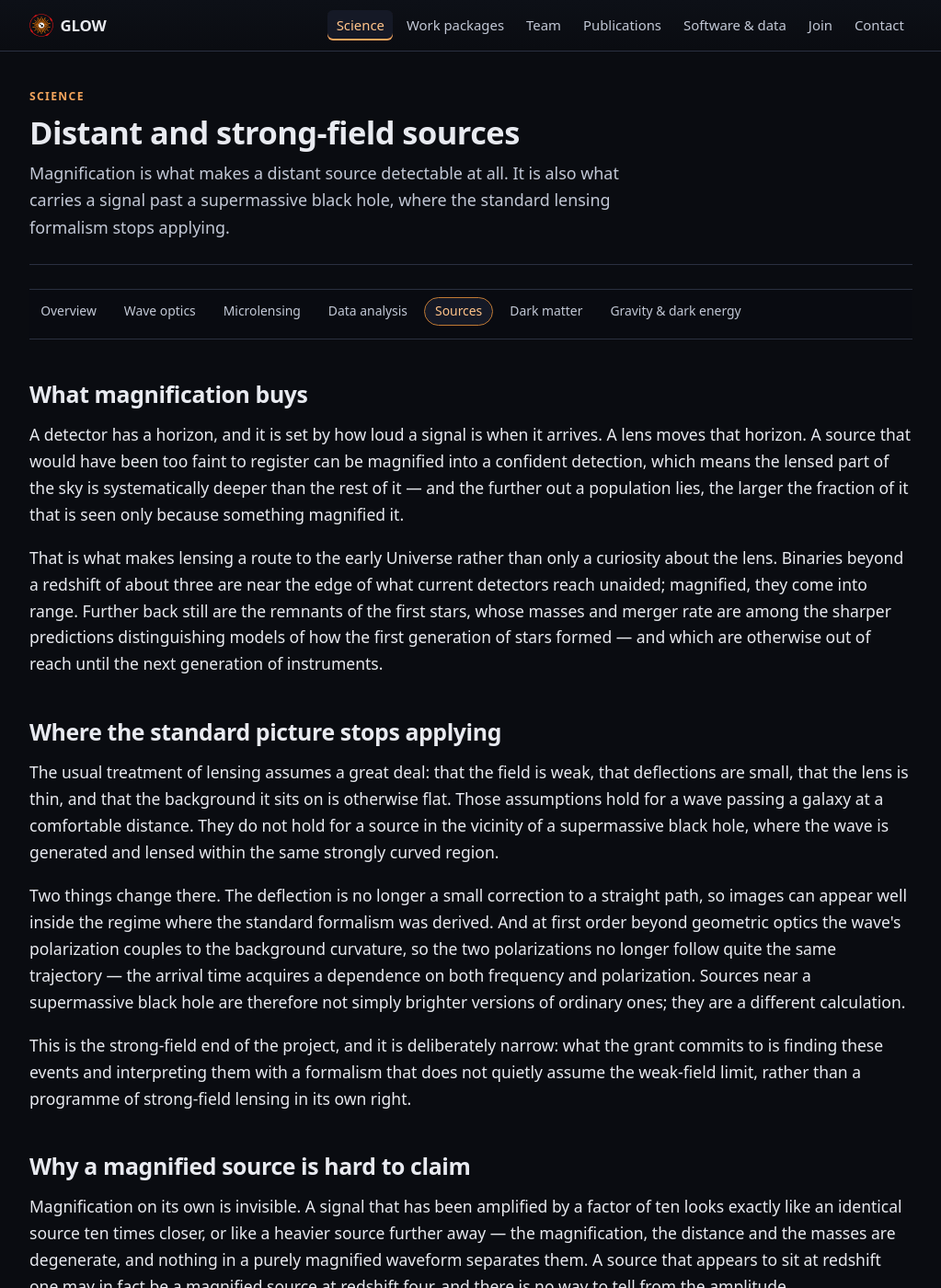
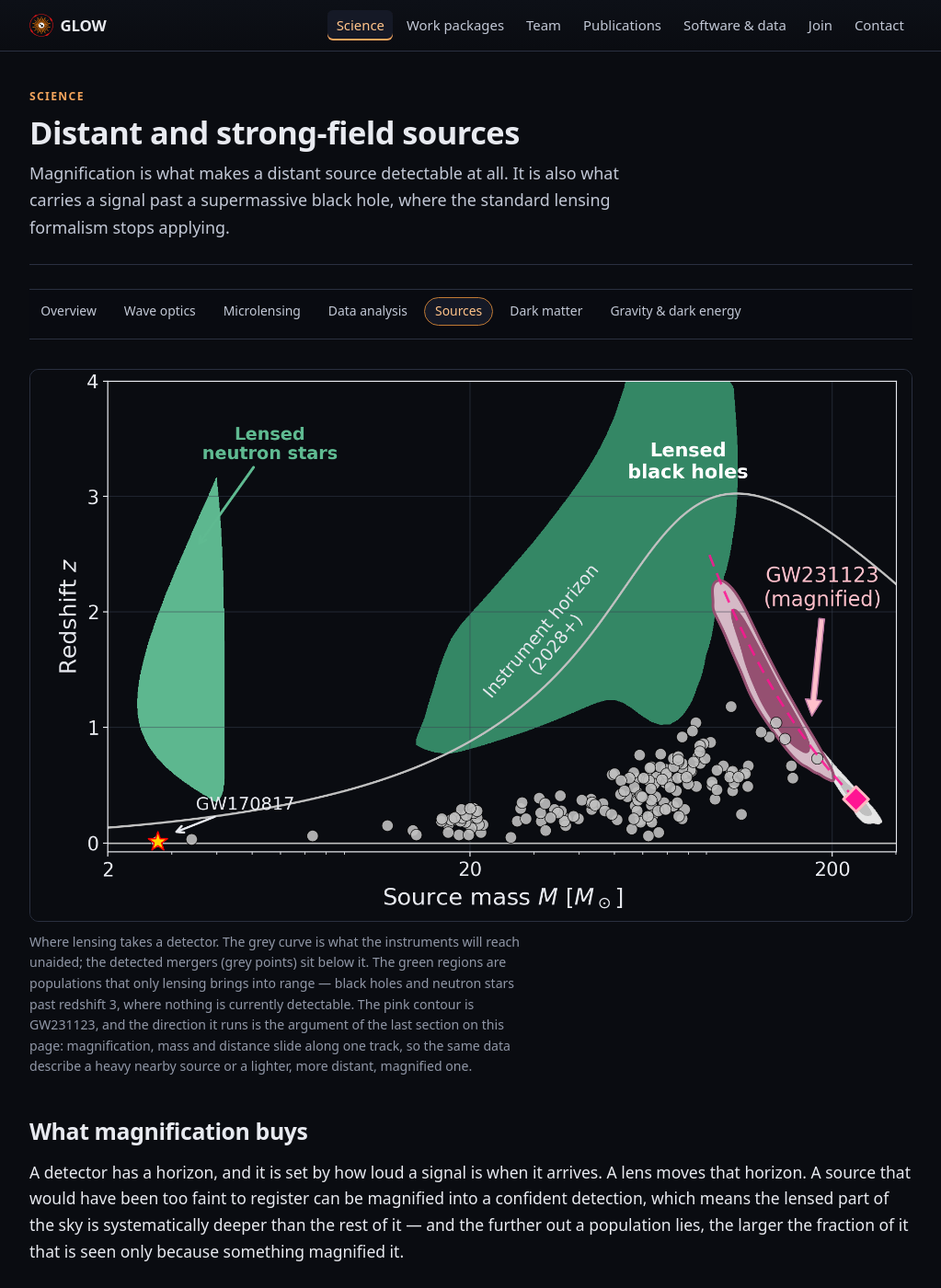
Before and after one commit to glow-astro/website, a Jekyll site: the page built from sources.html, in a window 1280 px wide and 1400 px high. Shown: the whole window at 92% size, without its empty margins (128-1151 px from the left). Built offline with Jekyll 4.4.1, drawn with Linux system fonts in a browser that asks for light colours; some of the changed text lies outside the part shown.

Commit message:
Add the three new plots from application_plots
Stills, not animations, and each carries an argument the prose was making
without a picture.

sources: the lensed-population plot, and it fixes the one page that had no
figure at all. It states the whole page at once -- the instrument horizon, the
green regions only lensing reaches, and GW231123's posterior running up the
magnification track, which is the degeneracy the last section describes. The
page also gains the GW231123 paper in "where this is done", since it is now
showing its figure.

dark matter: the compact-object constraint plot, under the paragraph about
where the problem lives. What is already excluded, and the bands underneath
saying which messenger reaches which mass -- which is the argument for coherent
sources in one row.

microlensing: Figure 2 of the proposal, the whole chain from galaxy to
distorted waveform. It goes above the animation, because the animation varies a
parameter of a geometry the reader has not been shown yet. Downscaled from
3168px to 2000px; the rest are used at their rendered size.

.topic-figure now frames an <img> the same way it frames a <video>: a plot and
an animation are the same kind of thing here.

Co-Authored-By: Claude Opus 5 (1M context) <noreply@anthropic.com>

```diff
--- a/_data/topics.yml
+++ b/_data/topics.yml
@@ -171,7 +171,7 @@
     what carries a signal past a supermassive black hole, where the standard
     lensing formalism stops applying.
   wps: ["WP2-A"]
-  papers: []
+  papers: ["2512.17631"]
 
 - id: dark-matter
   title: "Dark matter & small scales"
--- a/assets/css/main.css
+++ b/assets/css/main.css
@@ -571,7 +571,10 @@ figure.float-left {
 	margin: 1.6rem 0 2rem;
 }
 
-.topic-figure video {
+/* Video or still: a plot and an animation are the same kind of thing here, and
+   giving them different frames would imply a distinction that is not there. */
+.topic-figure video,
+.topic-figure img {
 	display: block;
 	width: 100%;
 	height: auto;
--- a/sources.html
+++ b/sources.html
@@ -15,12 +15,26 @@ topic_id: sources
 {% include topicnav.html %}
 
 {%- comment -%}
-  The one topic page with no animation: nothing in the render inventory
-  illustrates a magnified high-redshift source, and the nearest candidate
-  (`qpls_loop`, black holes as telescopes) belongs to a paper this grant does
-  not fund. `media` is optional in _data/topics.yml precisely so this page can
-  ship without one rather than borrow a figure that argues something else.
+  Still, not animation. Nothing in the render inventory illustrates a magnified
+  high-redshift source, but this plot makes the page's whole argument at once --
+  the horizon, what lensing puts beyond it, and the magnification track that a
+  real candidate runs along -- so the page opens on it rather than on nothing.
 {%- endcomment -%}
+<figure class="topic-figure">
+  <img src="{{ '/media/lensed-population.png' | relative_url }}"
+       width="1800" height="1125" loading="eager"
+       alt="Source mass against redshift. Grey points mark detected black-hole mergers, all below a curve labelled instrument horizon. Two green regions sit above that curve, marked lensed neutron stars and lensed black holes. A pink contour for GW231123 runs diagonally up and to the left along a dashed magnification track.">
+  <figcaption>
+    Where lensing takes a detector. The grey curve is what the instruments will
+    reach unaided; the detected mergers (grey points) sit below it. The green
+    regions are populations that only lensing brings into range — black holes and
+    neutron stars past redshift 3, where nothing is currently detectable. The
+    pink contour is GW231123, and the direction it runs is the argument of the
+    last section on this page: magnification, mass and distance slide along one
+    track, so the same data describe a heavy nearby source or a lighter, more
+    distant, magnified one.
+  </figcaption>
+</figure>
 
 <section class="section" id="reach" aria-labelledby="reach-heading">
   <h2 id="reach-heading">What magnification buys</h2>
```
Also changed, not shown: dark-matter.html (+15 -0 lines), microlensing.html (+19 -0 lines), README.md, media/dm-constraints.png (added), media/lensed-population.png (added), media/microlensing-chain.png (added).
